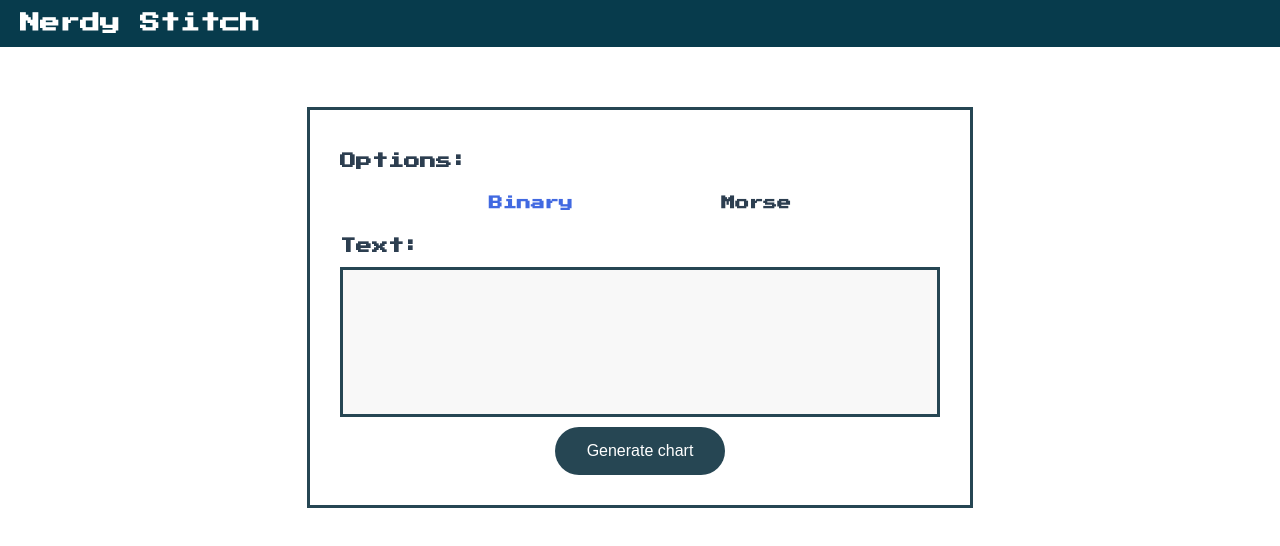
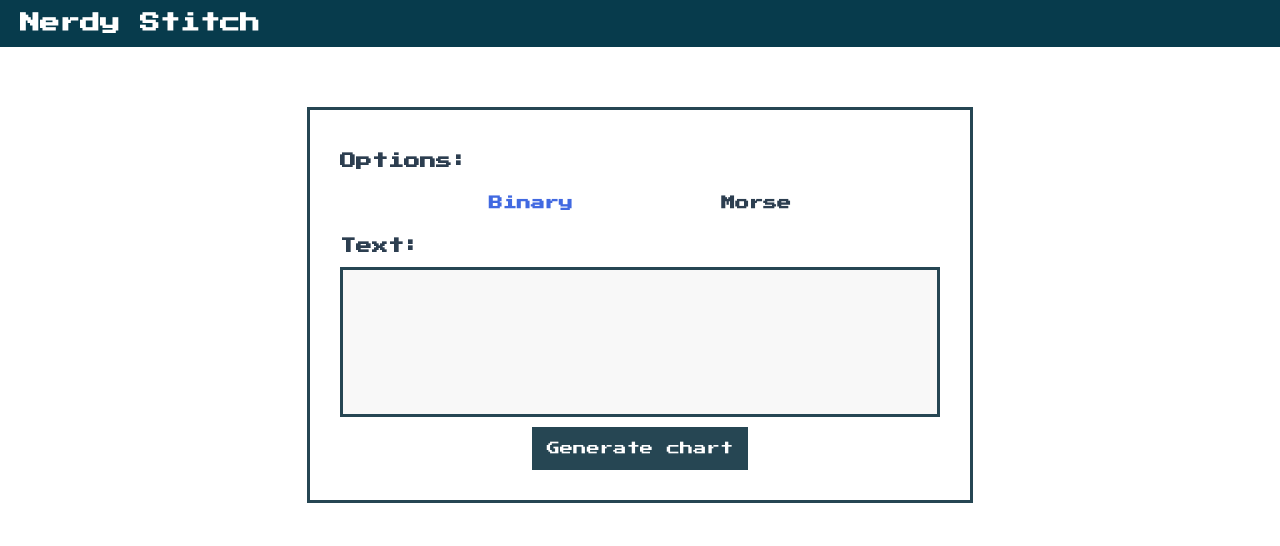
Before and after one commit to MiuMiuMiuMiuMiu/stitch-chart, a Vue app: page / in a window 1280 px wide. Shown: the top 546 px of the page. Built offline with nearby package versions, Linux system fonts and the light colour scheme.

Commit message:
control valid text includes spaces
Previously only letters were checked, thus made an error when spaces were included in a sentence.

```diff
--- a/src/components/GenerateButton.vue
+++ b/src/components/GenerateButton.vue
@@ -79,7 +79,7 @@
     },
     convertToMorse(text) {
       /*Convert string to morse code*/
-      if (this.controlMorseInput(text)) { //If valid text (i.e text is composed of a-z)
+      if (this.controlInput(text)) { //If valid text (i.e text is composed of a-z)
         this.convertedText = ''; //Empty variable
         const textArray = text.toLowerCase().split(""); //Create list from input text (hello => [h,e,l,l,o])
         if (text.length > 0) {
@@ -107,8 +107,8 @@
         }
       }
     },
-    controlMorseInput(text) {
-      const validInput = /^[a-z]+$/i.test(text)
+    controlInput(text) {
+      const validInput = /^[A-Za-z\s]*$/.test(text)
       return validInput
     },
   },
@@ -125,16 +125,14 @@
 
 <style>
 button {
+  font-family: 'Press Start 2P', cursive;
   background-color: #264653;
-  /* Green */
   border: none;
   color: white;
-  padding: 15px 32px;
+  padding: 15px;
   text-align: center;
   text-decoration: none;
   display: inline-block;
-  font-size: 16px;
-  border-radius: 25px;
   cursor: pointer;
 }
 
```
